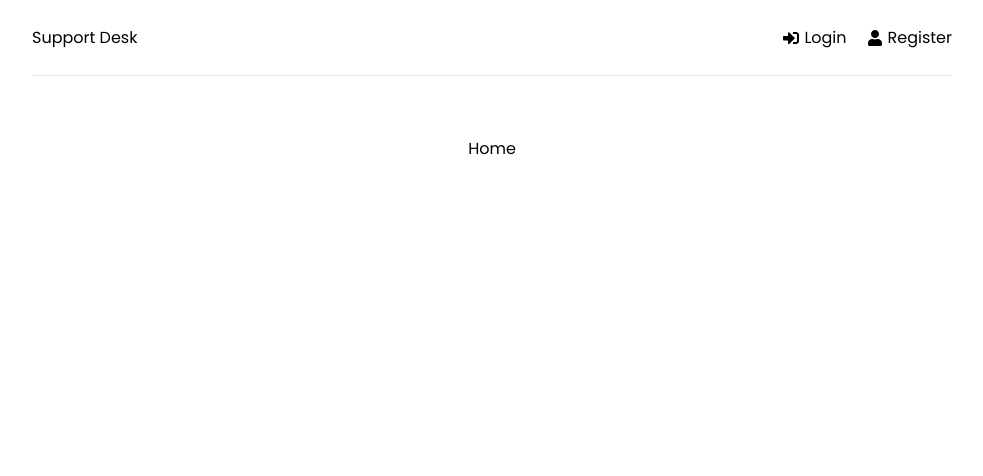
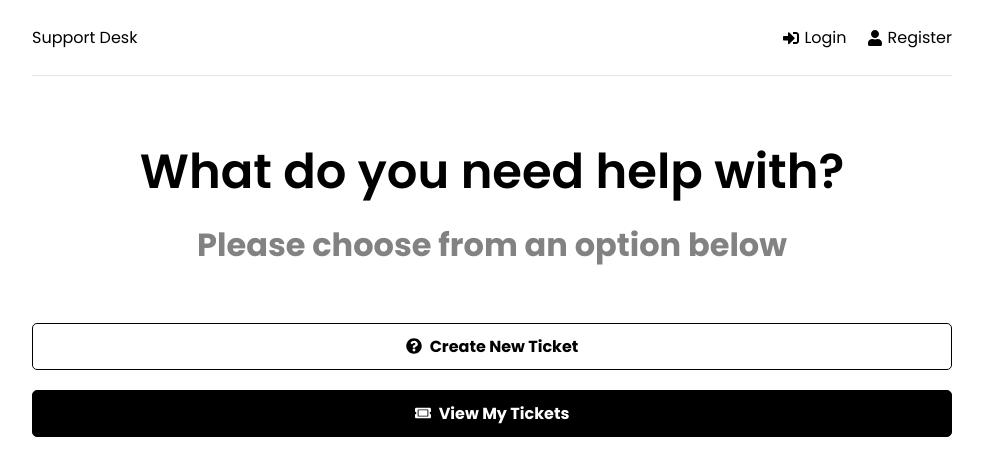
Before and after one commit to Eric-Souza/support-tickets-mern-app, a React (Create React App) app in the folder frontend/: page / in a window 1280 px wide. Shown: the top 476 px of the page, without its empty margins (148-1131 px from the left). Built offline with nearby package versions, Linux system fonts and the light colour scheme.

Commit message:
feat: :sparkles: home page developed

```diff
--- a/frontend/src/pages/Home.jsx
+++ b/frontend/src/pages/Home.jsx
@@ -1,5 +1,23 @@
+import { Link } from "react-router-dom";
+import { FaQuestionCircle, FaTicketAlt } from "react-icons/fa";
+
 function Home() {
-  return <div>Home</div>;
+  return (
+    <>
+      <section className="heading">
+        <h1>What do you need help with?</h1>
+        <p>Please choose from an option below</p>
+      </section>
+
+      <Link to="/new-ticket" className="btn btn-reverse btn-block">
+        <FaQuestionCircle /> Create New Ticket
+      </Link>
+
+      <Link to="/tickets" className="btn btn-block">
+        <FaTicketAlt /> View My Tickets
+      </Link>
+    </>
+  );
 }
 
 export default Home;
```
